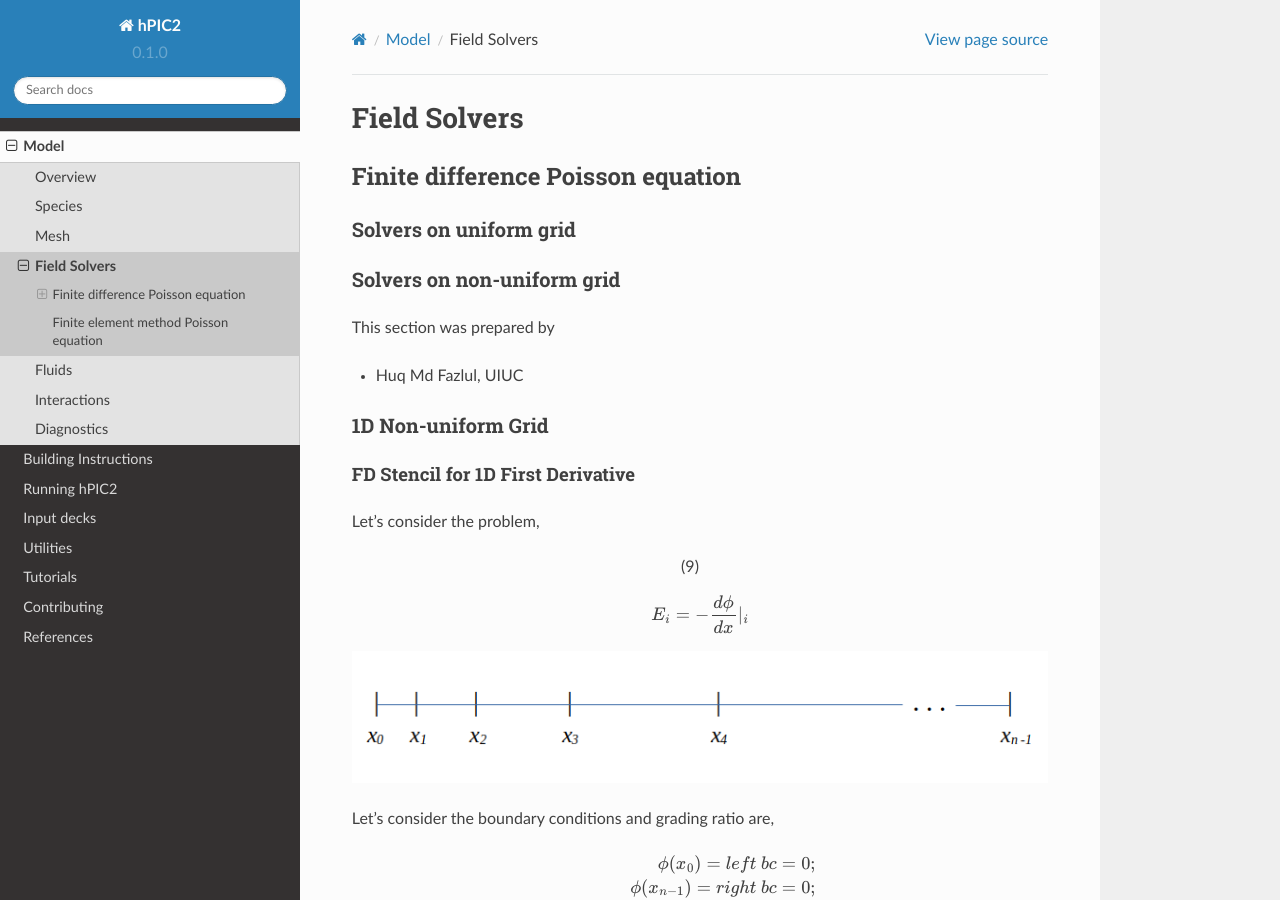
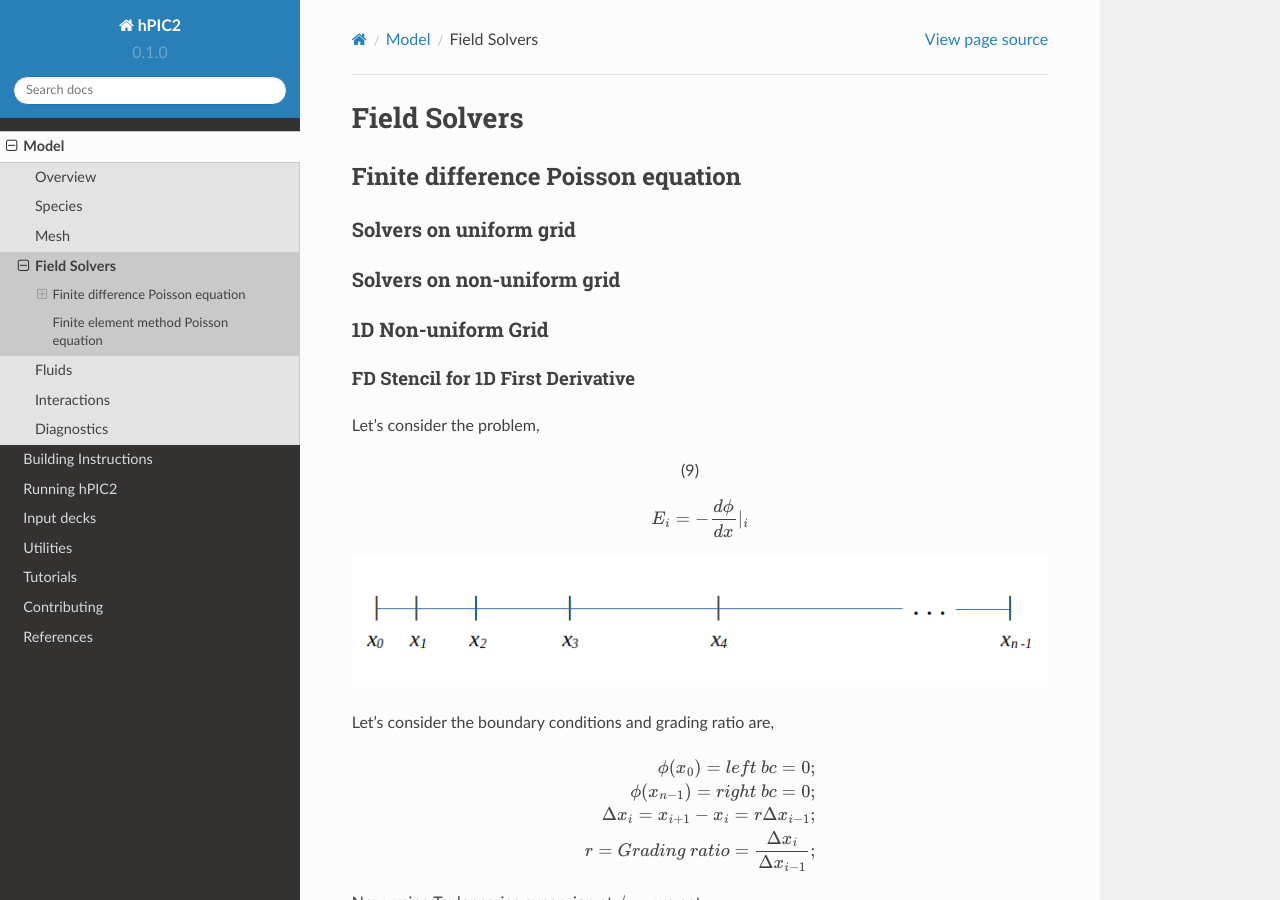
Before and after one commit to lcpp-org/hpic2doc, a Sphinx documentation site: the page built from docs/source/field_solvers.rst, in a window 1280 px wide and 900 px high. Built offline with Sphinx 7.4.7 and the Read the Docs theme 2.0.0, drawn with Linux system fonts in a browser that asks for light colours.

Commit message:
Name of the preparer removed from solver file

```diff
--- a/docs/source/field_solvers.rst
+++ b/docs/source/field_solvers.rst
@@ -9,9 +9,6 @@ Solvers on uniform grid
 
 Solvers on non-uniform grid
 ~~~~~~~~~~~~~~~~~~~~~~~~~~~
-This section was prepared by
-
--  Huq Md Fazlul, UIUC
 
 1D Non-uniform Grid
 ~~~~~~~~~~~~~~~~~~~
```
